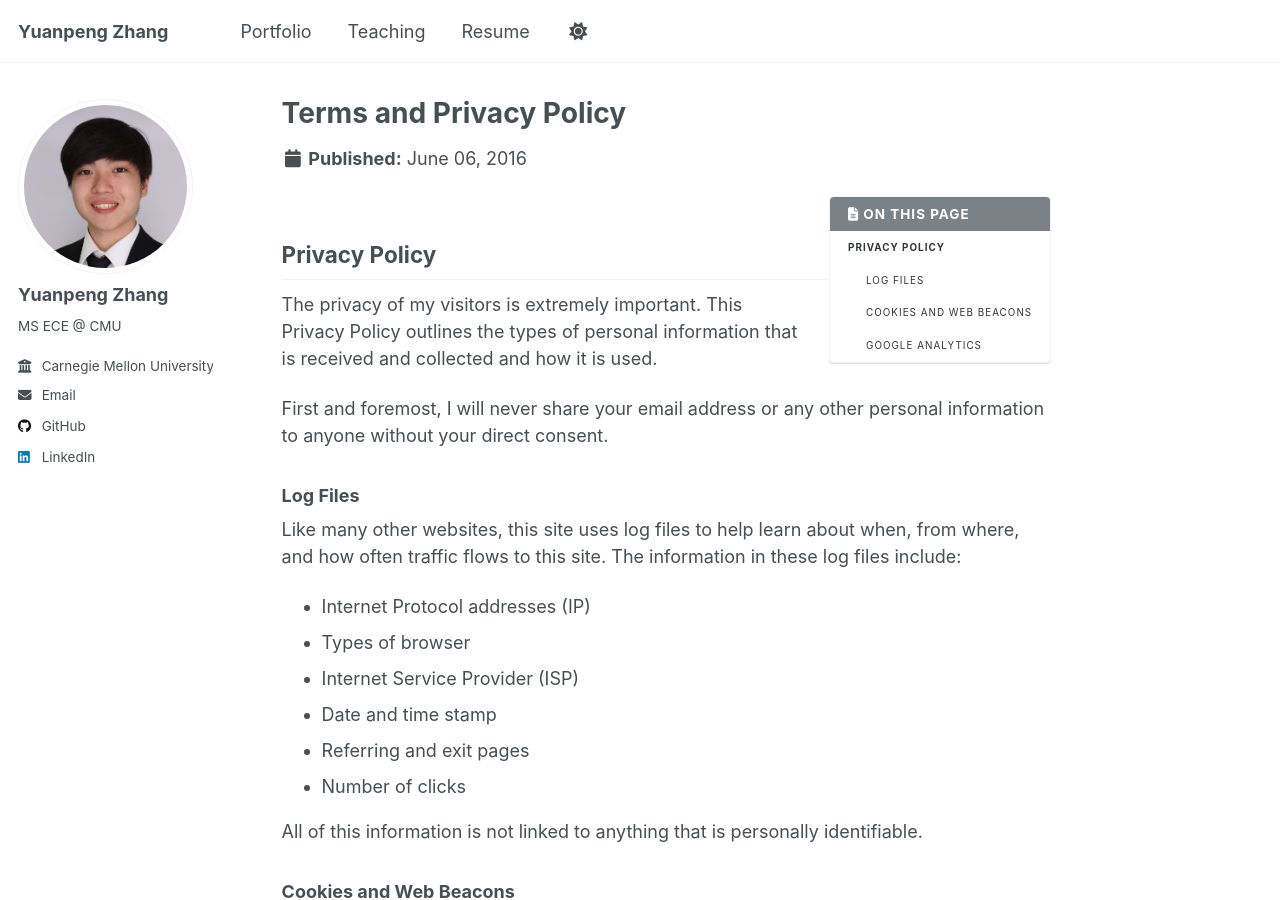
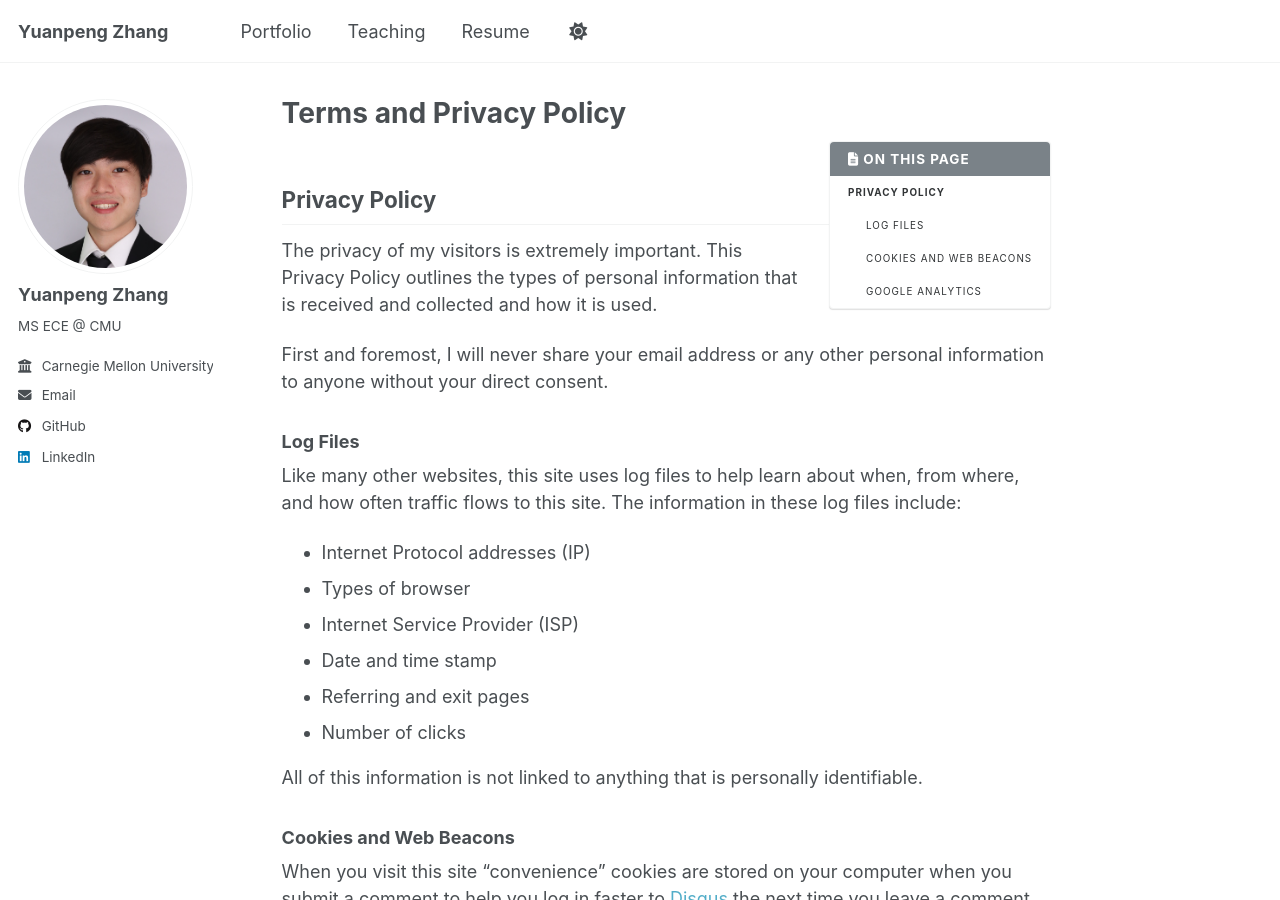
Before and after one commit to yuanpenguin/yuanpenguin.github.io, a Jekyll site: the page built from _pages/terms.md, in a window 1280 px wide and 900 px high. Built offline with Jekyll 4.4.1, drawn with Linux system fonts in a browser that asks for light colours; a script that is not in the unit is left out.

Commit message:
Update single.html

```diff
--- a/_layouts/single.html
+++ b/_layouts/single.html
@@ -31,7 +31,7 @@ layout: default
             <p class="page__meta"><i class="fa fa-clock" aria-hidden="true"></i> {% include read-time.html %}</p>
           {% endif %}
         {% if page.modified %}
-          <p class="page__date"><strong><i class="fa fa-fw fa-calendar" aria-hidden="true"></i> {{ site.data.ui-text[site.locale].date_label | default: "Published:" }}</strong> <time datetime="{{ page.modified | date: "%Y-%m-%d" }}">{{ page.modified | date: "%B %d, %Y" }}</time></p>
+          <!-- <p class="page__date"><strong><i class="fa fa-fw fa-calendar" aria-hidden="true"></i> {{ site.data.ui-text[site.locale].date_label | default: "Published:" }}</strong> <time datetime="{{ page.modified | date: "%Y-%m-%d" }}">{{ page.modified | date: "%B %d, %Y" }}</time></p> -->
         {% endif %}
 
         {% if page.collection == 'teaching' %}
@@ -39,7 +39,7 @@ layout: default
         {% elsif page.venue and page.date %}
           <p>Published in <i>{{ page.venue }}</i>, {{ page.date | default: "1900-01-01" | date: "%Y" }} </p>
         {% elsif page.date %}
-          <p class="page__date"><strong><i class="fa fa-fw fa-calendar" aria-hidden="true"></i> {{ site.data.ui-text[site.locale].date_label | default: "Published:" }}</strong> <time datetime="{{ page.date | date_to_xmlschema }}">{{ page.date | default: "1900-01-01" | date: "%B %d, %Y" }}</time></p>
+          <!-- <p class="page__date"><strong><i class="fa fa-fw fa-calendar" aria-hidden="true"></i> {{ site.data.ui-text[site.locale].date_label | default: "Published:" }}</strong> <time datetime="{{ page.date | date_to_xmlschema }}">{{ page.date | default: "1900-01-01" | date: "%B %d, %Y" }}</time></p> -->
         {% endif %}
         </header>
       {% endunless %}
```
